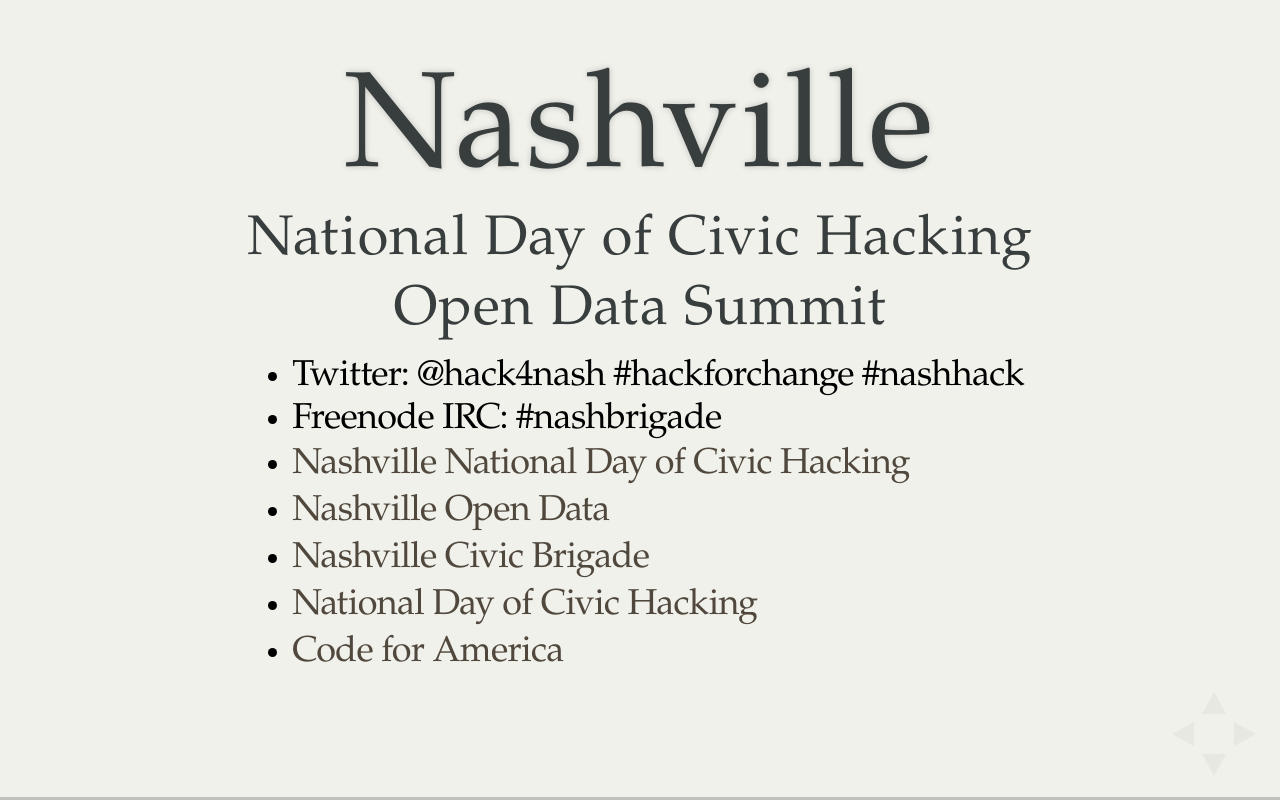
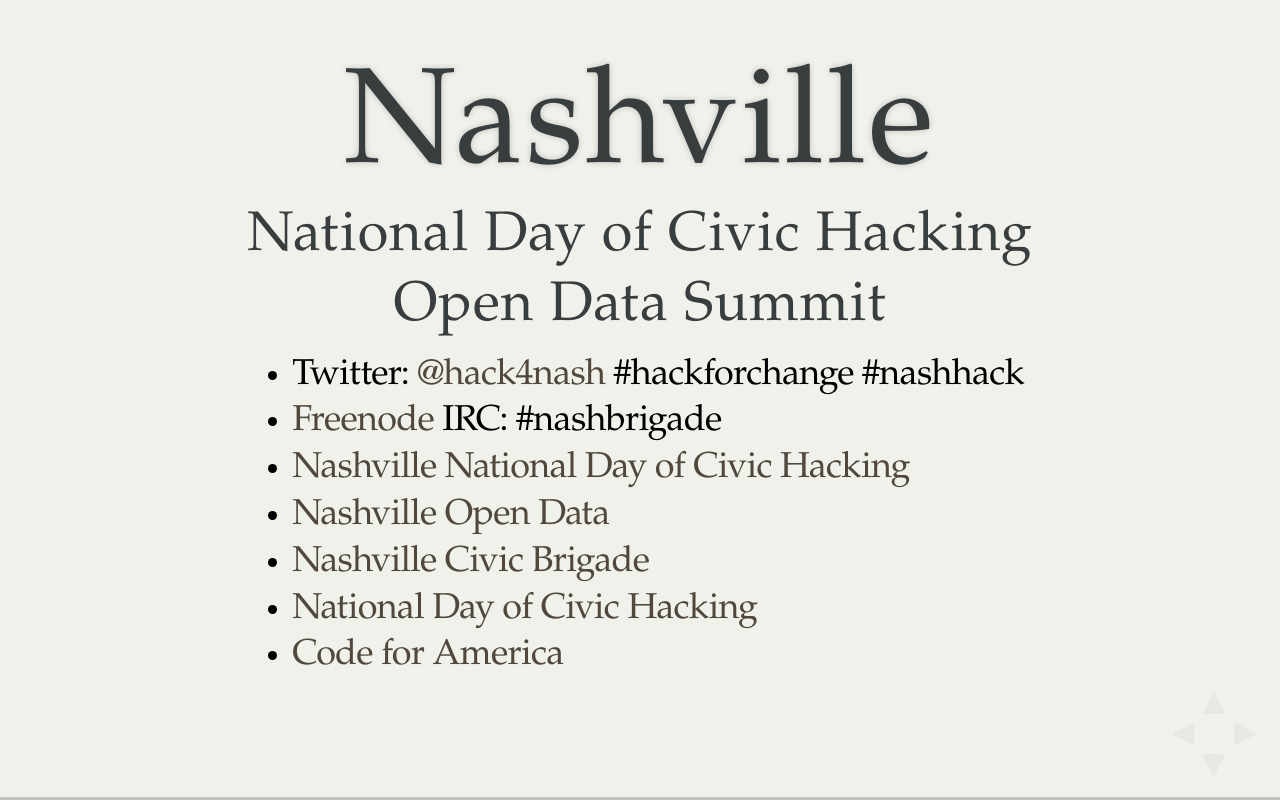
Before and after one commit to nashvillebrigade/civichackday, a website: page index.html in a window 1280 px wide. Drawn offline with Linux system fonts and the light colour scheme.

Commit message:
add a couple links

```diff
--- a/index.html
+++ b/index.html
@@ -48,8 +48,8 @@
 					<h3>Open Data Summit</h3>
 					<p>
 					<ul>
-						<li>Twitter: @hack4nash #hackforchange #nashhack</li>
-						<li>Freenode IRC: #nashbrigade</li>
+						<li>Twitter: <a href="http://twitter.com/hack4nash">@hack4nash</a> #hackforchange #nashhack</li>
+						<li><a href="http://freenode.net">Freenode</a> IRC: #nashbrigade</li>
 						<li><a href="http://hack4change.org">Nashville National Day of Civic Hacking</a></li>
 						<li><a href="https://data.nashville.gov">Nashville Open Data</a></li>
 						<li><a href="http://nashvillebrigade.org">Nashville Civic Brigade</a></li>
```
